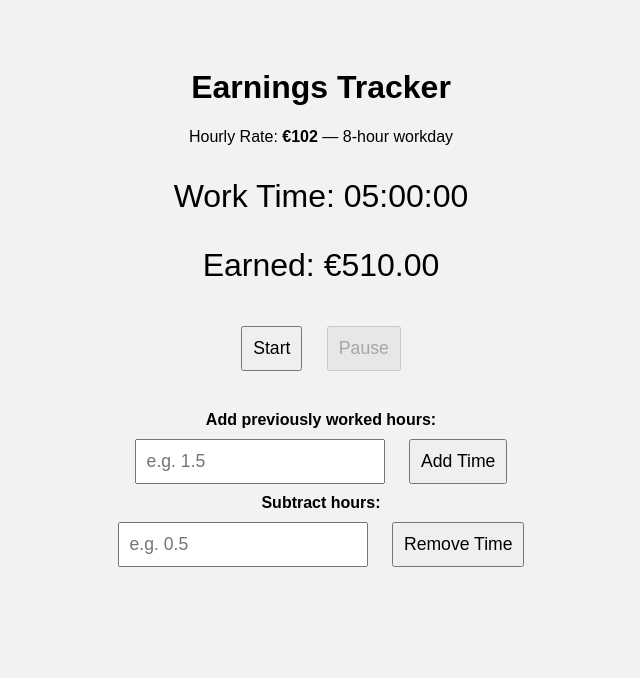
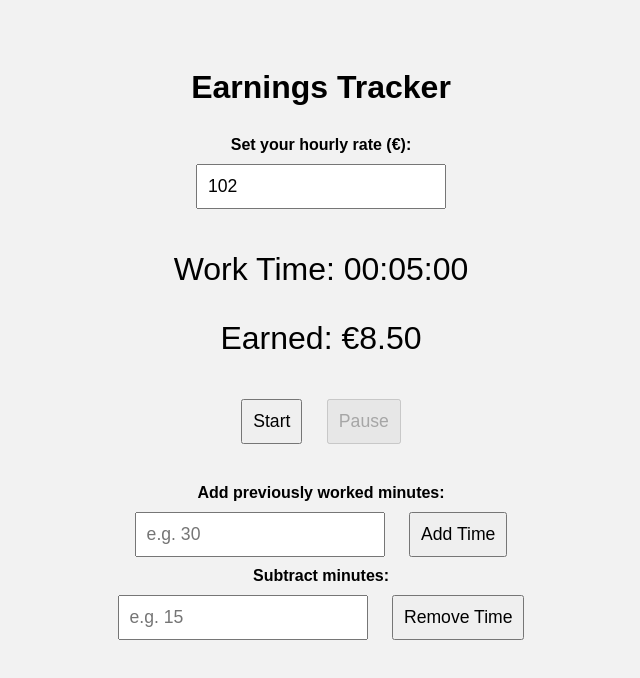
Before and after one commit to nicxxx/trackearnings, a plain HTML site: page earningstracker.html in a window 1280 px wide. Both pictures are taken after typing "5" into the empty fields and a click on the button "Add Time". Shown: the whole page, without its empty margins (319-959 px from the left). Drawn offline with Linux system fonts and the light colour scheme.

Commit message:
Update earningstracker.html

```diff
--- a/earningstracker.html
+++ b/earningstracker.html
@@ -31,7 +31,11 @@
 <body>
 
   <h1>Earnings Tracker</h1>
-  <p>Hourly Rate: <strong>€102</strong> &mdash; 8-hour workday</p>
+
+  <div class="input-group">
+    <label for="hourlyRate">Set your hourly rate (€):</label><br />
+    <input type="number" id="hourlyRate" min="0" step="0.01" value="102">
+  </div>
 
   <div class="counter">
     <p>Work Time: <span id="time">00:00:00</span></p>
@@ -43,21 +47,19 @@
 
   <div class="input-group">
     <div>
-      <label for="extraHours">Add previously worked hours:</label><br />
-      <input type="number" id="extraHours" min="0" step="0.25" placeholder="e.g. 1.5">
+      <label for="extraMinutes">Add previously worked minutes:</label><br />
+      <input type="number" id="extraMinutes" min="0" step="1" placeholder="e.g. 30">
       <button id="addTimeBtn">Add Time</button>
     </div>
 
     <div>
-      <label for="removeHours">Subtract hours:</label><br />
-      <input type="number" id="removeHours" min="0" step="0.25" placeholder="e.g. 0.5">
+      <label for="removeMinutes">Subtract minutes:</label><br />
+      <input type="number" id="removeMinutes" min="0" step="1" placeholder="e.g. 15">
       <button id="removeTimeBtn">Remove Time</button>
     </div>
   </div>
 
   <script>
-    const earningsPerSecond = 102 / 3600; // €102 per hour
-    const maxSeconds = 8 * 3600;
     let elapsedSeconds = 0;
     let isRunning = false;
     let interval = null;
@@ -66,11 +68,12 @@
     const earningsDisplay = document.getElementById("earnings");
     const startBtn = document.getElementById("startBtn");
     const toggleBtn = document.getElementById("toggleBtn");
+    const hourlyRateInput = document.getElementById("hourlyRate");
 
-    const extraHoursInput = document.getElementById("extraHours");
+    const extraMinutesInput = document.getElementById("extraMinutes");
     const addTimeBtn = document.getElementById("addTimeBtn");
 
-    const removeHoursInput = document.getElementById("removeHours");
+    const removeMinutesInput = document.getElementById("removeMinutes");
     const removeTimeBtn = document.getElementById("removeTimeBtn");
 
     function formatTime(seconds) {
@@ -80,19 +83,22 @@
       return `${hrs}:${mins}:${secs}`;
     }
 
+    function getEarningsPerSecond() {
+      const rate = parseFloat(hourlyRateInput.value);
+      return isNaN(rate) || rate <= 0 ? 0 : rate / 3600;
+    }
+
     function updateDisplay() {
       timeDisplay.textContent = formatTime(elapsedSeconds);
-      const earnings = (elapsedSeconds * earningsPerSecond).toFixed(2);
+      const earnings = (elapsedSeconds * getEarningsPerSecond()).toFixed(2);
       earningsDisplay.textContent = `€${earnings}`;
     }
 
     function startCounter() {
       interval = setInterval(() => {
-        if (isRunning && elapsedSeconds < maxSeconds) {
+        if (isRunning) {
           elapsedSeconds++;
           updateDisplay();
-        } else if (elapsedSeconds >= maxSeconds) {
-          clearInterval(interval);
         }
       }, 1000);
     }
@@ -112,23 +118,22 @@
     });
 
     addTimeBtn.addEventListener("click", () => {
-      const extraHours = parseFloat(extraHoursInput.value);
-      if (!isNaN(extraHours) && extraHours > 0) {
-        const additionalSeconds = Math.floor(extraHours * 3600);
+      const extraMinutes = parseFloat(extraMinutesInput.value);
+      if (!isNaN(extraMinutes) && extraMinutes > 0) {
+        const additionalSeconds = Math.floor(extraMinutes * 60);
         elapsedSeconds += additionalSeconds;
-        if (elapsedSeconds > maxSeconds) elapsedSeconds = maxSeconds;
         updateDisplay();
-        extraHoursInput.value = "";
+        extraMinutesInput.value = "";
       }
     });
 
     removeTimeBtn.addEventListener("click", () => {
-      const removeHours = parseFloat(removeHoursInput.value);
-      if (!isNaN(removeHours) && removeHours > 0) {
-        const subtractSeconds = Math.floor(removeHours * 3600);
+      const removeMinutes = parseFloat(removeMinutesInput.value);
+      if (!isNaN(removeMinutes) && removeMinutes > 0) {
+        const subtractSeconds = Math.floor(removeMinutes * 60);
         elapsedSeconds = Math.max(0, elapsedSeconds - subtractSeconds);
         updateDisplay();
-        removeHoursInput.value = "";
+        removeMinutesInput.value = "";
       }
     });
 
```
